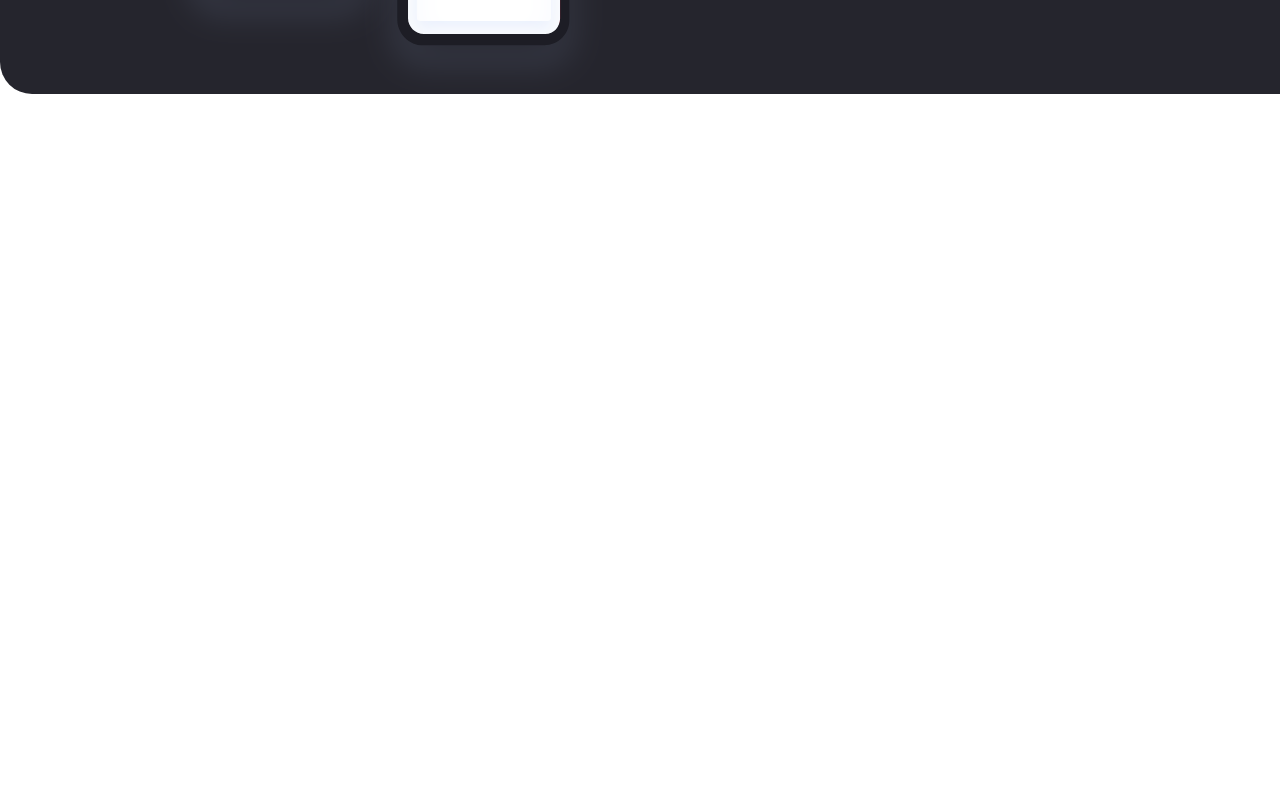
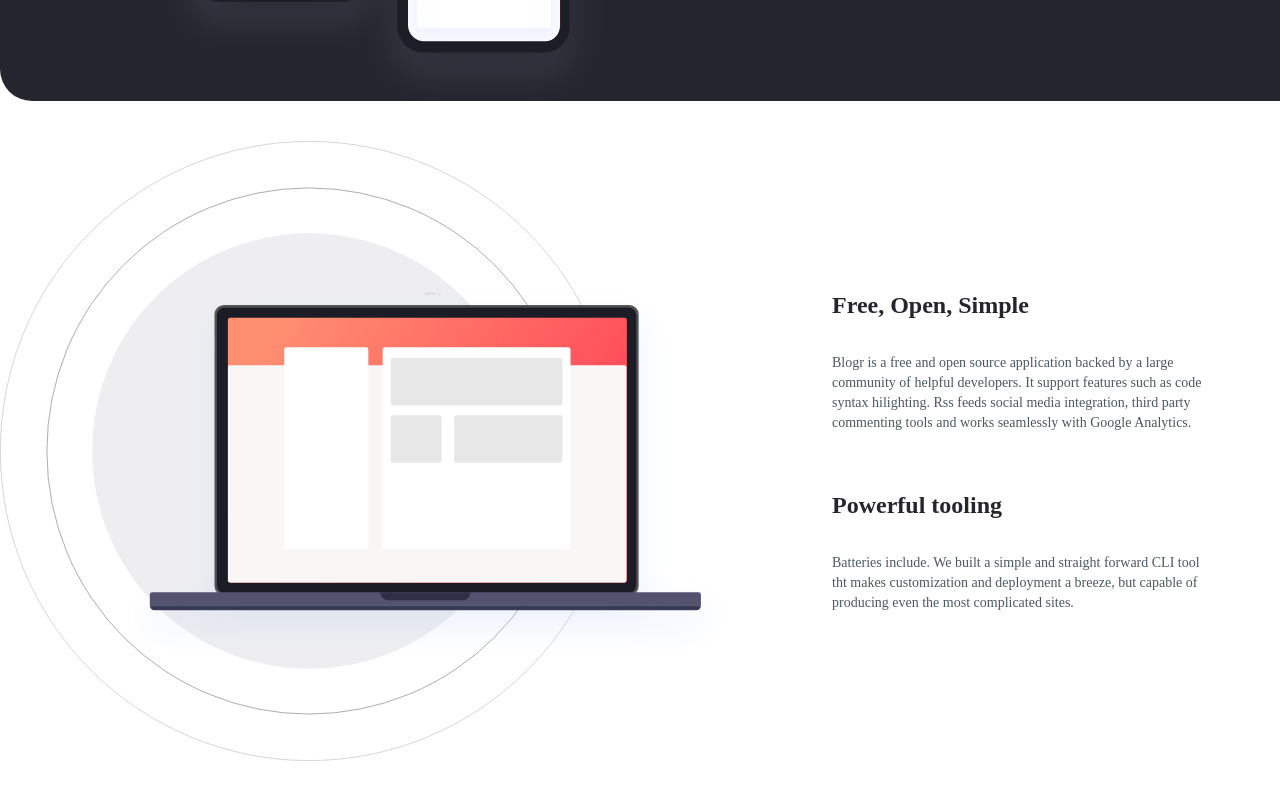
Before and after one commit to Joshuakibwage/blogr-landing-page, a React (Vite) app: page / in a window 1280 px wide. Shown: the part 1550-2350 px from the top of the page. Before the commit the page ends 1684 px from the top, so only its background shows below. Built offline with nearby package versions, Linux system fonts and the light colour scheme.

Commit message:
Add company section

```diff
--- a/src/App.jsx
+++ b/src/App.jsx
@@ -1,5 +1,6 @@
 // import Company from "./pages/Company";
 // import Connect from "./pages/Connect";
+import Company from "./pages/Company";
 import Connect from "./pages/Connect";
 import Design from "./pages/Design";
 import Landing from "./pages/Landing"
@@ -12,6 +13,7 @@ import Landing from "./pages/Landing"
         <Landing />
         <Design />
         <Connect />
+        <Company />
       </main>
    )
  }
--- /dev/null
+++ b/src/components/Footer.jsx
@@ -0,0 +1,11 @@
+
+
+const Footer = () => {
+  return (
+    <footer>
+
+    </footer>
+  )
+}
+
+export default Footer
--- /dev/null
+++ b/src/constants/index.js
@@ -0,0 +1,29 @@
+export const footerLinks =  [
+    {
+        "title" : "Product",
+        links: [
+            {name: "Overview"},
+            {name: "Pricing"},
+            {name: "Marketplace"},
+            {name: "Features"},
+            {name: "Integrations"}
+        ]
+    },
+    {
+        "title" : "Company",
+        links: [
+            {name: "About"},
+            {name: "Team"},
+            {name: "Blog"},
+            {name: "Careers"}
+        ]
+    },
+    {
+        "title" : "Connect",
+        links: [
+            {name: "Contact"},
+            {name: "Newsletter"},
+            {name: "Linkedin"},
+        ]
+    }
+];
--- a/src/pages/Company.jsx
+++ b/src/pages/Company.jsx
@@ -1,9 +1,34 @@
-
-
 const Company = () => {
   return (
-    <div>Company</div>
-  )
-}
+    <section className="w-full flex flex-col md:flex-row md:items-center mb-12">
+      <img
+        src="src/assets/images/illustration-laptop-desktop.svg"
+        alt="laptop"
+        className="w-full md:w-[60%]"
+      />
+      <div className="w-full md:w-[40%] flex flex-col mt-12 md:mt-0">
+        <div className="text-center md:text-left w-3/4 mx-auto">
+          <h3 className="font-bold text-[var(--color-dark-blue)] text-2xl">
+            Free, Open, Simple
+          </h3>
+          <p className="text-sm mt-8 text-[var(--color-dark-grayish-blue)]">
+            Blogr is a free and open source application backed by a large community of helpful developers.
+            It support features such as code syntax hilighting. Rss feeds social media integration, third
+             party commenting tools and works seamlessly with Google Analytics.
+          </p>
+        </div>
+        <div className="mt-14 text-center md:text-left w-3/4 mx-auto">
+          <h3 className="font-bold text-[var(--color-dark-blue)] text-2xl">
+            Powerful tooling
+          </h3>
+          <p className="text-sm mt-8 text-[var(--color-dark-grayish-blue)]">
+             Batteries include. We built a simple and straight forward CLI tool tht makes customization and
+             deployment a breeze, but capable of producing even the most complicated sites.
+          </p>
+        </div>
+      </div>
+    </section>
+  );
+};
 
-export default Company
+export default Company;
--- a/src/pages/Design.jsx
+++ b/src/pages/Design.jsx
@@ -37,7 +37,7 @@ const Design = () => {
                      </p>
                 </div>
             </div>
-            <div className="w-full md:ml-4 md:w-1/2 ">
+            <div className="w-full md:ml md:w-1/2 ">
 
                 <img
                     src="src/assets/images/illustration-editor-desktop.svg"
```
